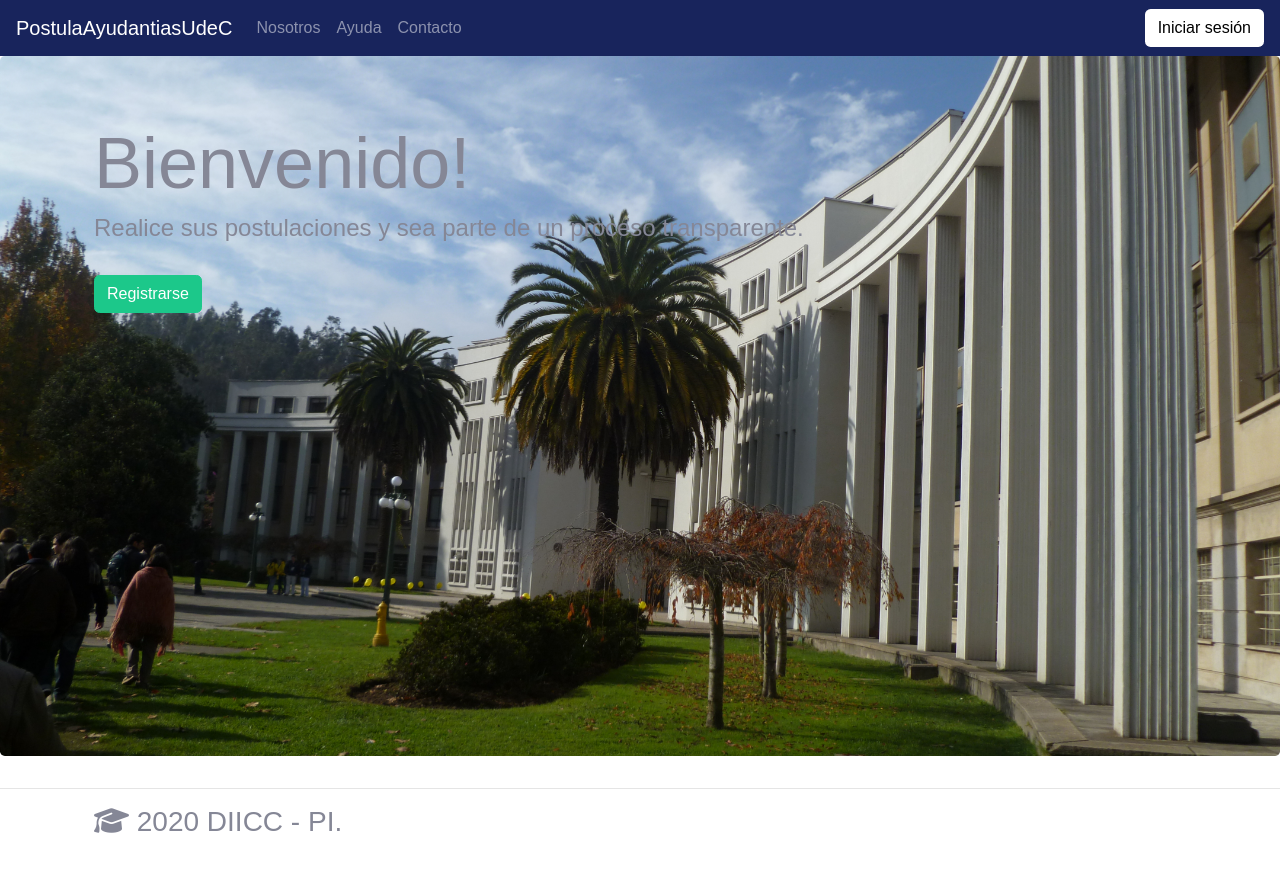
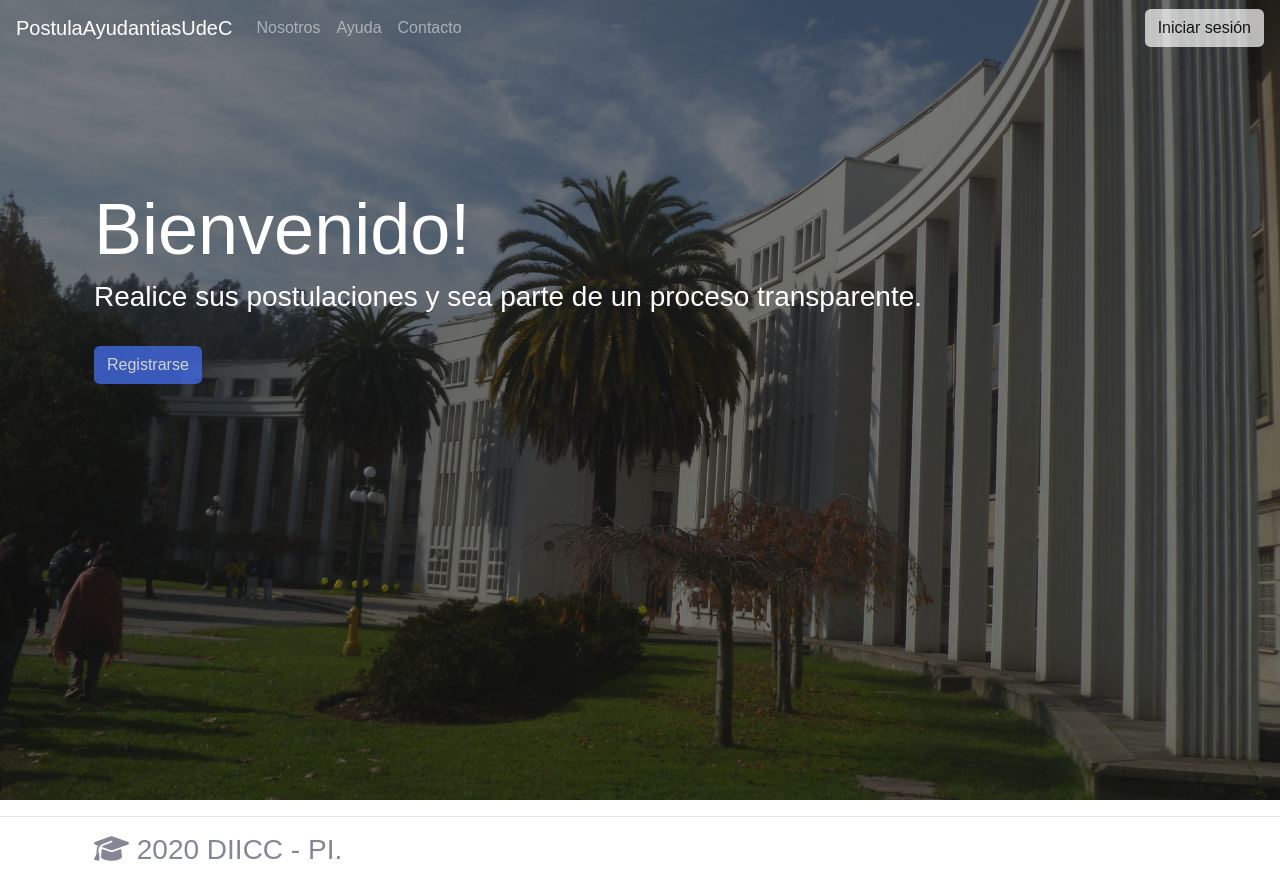
Before and after one commit to BeleIgnacia/PostulaAyudantiasUdeC, a Django app: page / in a window 1280 px wide. Before the commit the page ends 833 px from the top, so only its background shows below. Run offline with Django 3.2, Linux system fonts and the light colour scheme; parts of the project's set-up code (start-up, migrations or seed data) failed here and were passed over; some libraries are stand-ins or nearby versions; some web fonts are replaced.

Commit message:
Ajustes de diseño

```diff
--- a/templates/navegacion/inicio.html
+++ b/templates/navegacion/inicio.html
@@ -2,17 +2,52 @@
 
 {% load static %}
 
+{% block header %}
+<header class="header" style="background: url('/static/images/arco.JPG') no-repeat center; background-size: cover;  min-height: 100vh; ">
+    <nav class="navbar navbar-expand-lg navbar-dark bg-gradient" style="background-color: transparent; position:absolute; left: 0; right: 0; top: 0;">
+        <a class="navbar-brand" href="/">PostulaAyudantiasUdeC</a>
+        <button class="navbar-toggler" type="button" data-toggle="collapse" data-target="#navbarColor01" aria-controls="navbarColor01" aria-expanded="false" aria-label="Toggle navigation">
+            <span class="navbar-toggler-icon"></span>
+        </button>
+        <div class="collapse navbar-collapse" id="navbarColor01">
+            <ul class="navbar-nav mr-auto">
+                <li class="nav-item">
+                    <a class="nav-link" href="/nosotros/">Nosotros</a>
+                </li>
+                <li class="nav-item">
+                    <a class="nav-link" href="/ayuda/">Ayuda</a>
+                </li>
+                <li class="nav-item">
+                    <a class="nav-link" href="/contacto/">Contacto</a>
+                </li>
+            </ul>
+            <form class="form-inline">
+                <a href="/iniciar/" class="btn" style="background-color:white; color: black; filter: opacity(70%);">Iniciar sesión</a>
+            </form>
+        </div>
+    </nav>
+    <div class="jumbotron" style="background: none; height: cover;">
+        <div class="container" style="margin-top: 10%;">
+            <h1 class="display-3" style="color: white;">Bienvenido!</h1>
+            <h3 style="color: white;">Realice sus postulaciones y sea parte de un proceso transparente.</h4>
+            <br>
+            <p><a href="/registro/" class="btn" style="background-color:royalblue; color:white; filter: opacity(80%);">Registrarse</a></p>
+        </div>
+    </div>
+</header>
+{% endblock %}
+
 {% block content %}
     <main role="main">
-        <!-- Main jumbotron for a primary marketing message or call to action -->
-        <div class="jumbotron" style="background-image: url('/static/images/arco.JPG'); background-repeat: no-repeat; background-size: cover; background-position: center top; height: 700px;">
-            <div class="container text-black">
-                <h1 class="display-3">Bienvenido!</h1>
-                <h4>Realice sus postulaciones y sea parte de un proceso transparente.</h4>
+        <!-- Main jumbotron for a primary marketing message or call to action
+        <div class="jumbotron" style="background: none; position: relative; left: 0; right: 0; top: 20%;">
+            <div class="container">
+                <h1 class="display-3" style="color: white;">Bienvenido!</h1>
+                <h3 style="color: white;">Realice sus postulaciones y sea parte de un proceso transparente.</h4>
                 <br>
-                <p><a href="/registro/" class="btn btn-success">Registrarse</a></p>
+                <p><a href="/registro/" class="btn" style="background-color: saddlebrown; color:white; filter: opacity(100%);">Registrarse</a></p>
             </div>
-        </div>
+        </div>-->
         <!--
         <div class="container">
             <div class="row">
--- a/templates/plataforma/editar_perfil.html
+++ b/templates/plataforma/editar_perfil.html
@@ -21,7 +21,7 @@
                                 </ul>
                             {% endif %}
                             <div class="row">
-                                <div class="col col-sm-2 text-left">
+                                <div class="col col-sm-3 text-left">
                                     Correo:
                                 </div>
                                 <div class="col col-sm-6">
@@ -29,7 +29,7 @@
                                 </div>
                             </div>
                             <div class="row">
-                                <div class="col col-sm-2 text-left">
+                                <div class="col col-sm-3 text-left">
                                     Nombre:
                                 </div>
                                 <div class="col col-sm-6">
@@ -37,7 +37,7 @@
                                 </div>
                             </div>
                             <div class="row">
-                                <div class="col col-sm-2 text-left">
+                                <div class="col col-sm-3 text-left">
                                     Apellido:
                                 </div>
                                 <div class="col col-sm-6">
```
Also changed, not shown: static/images/arco.JPG.
